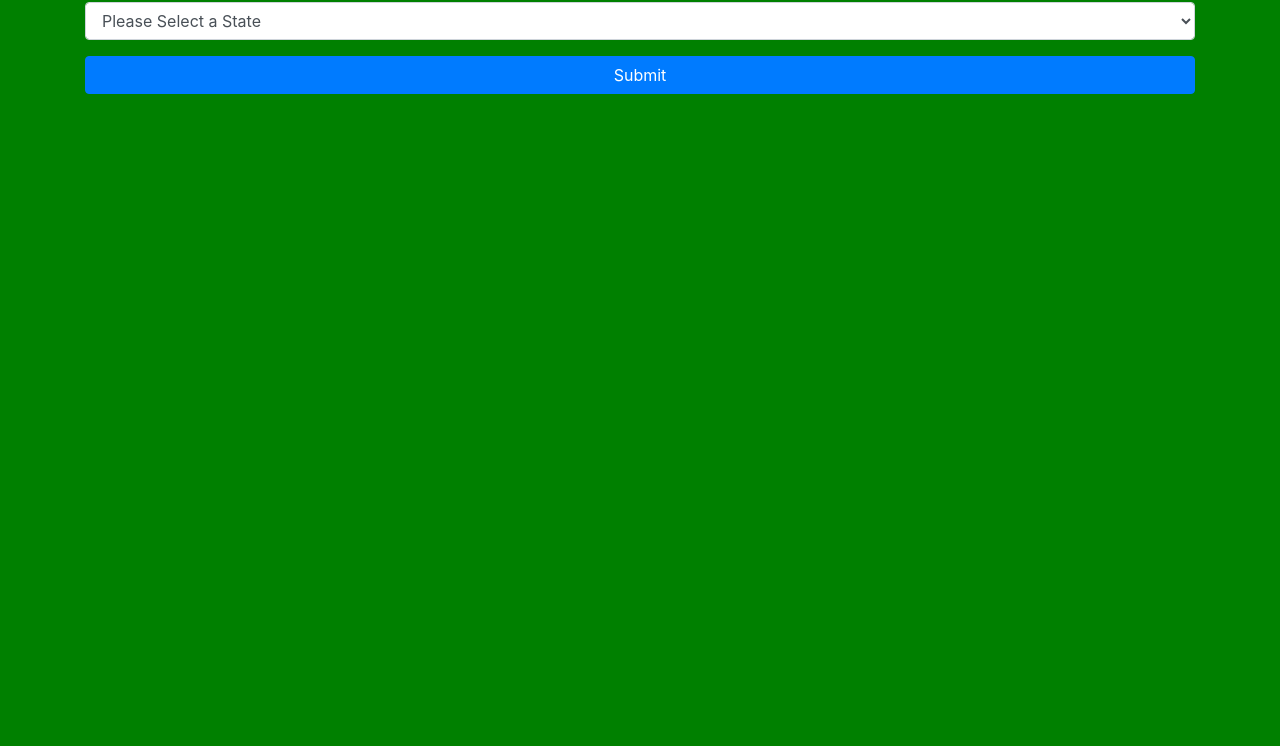
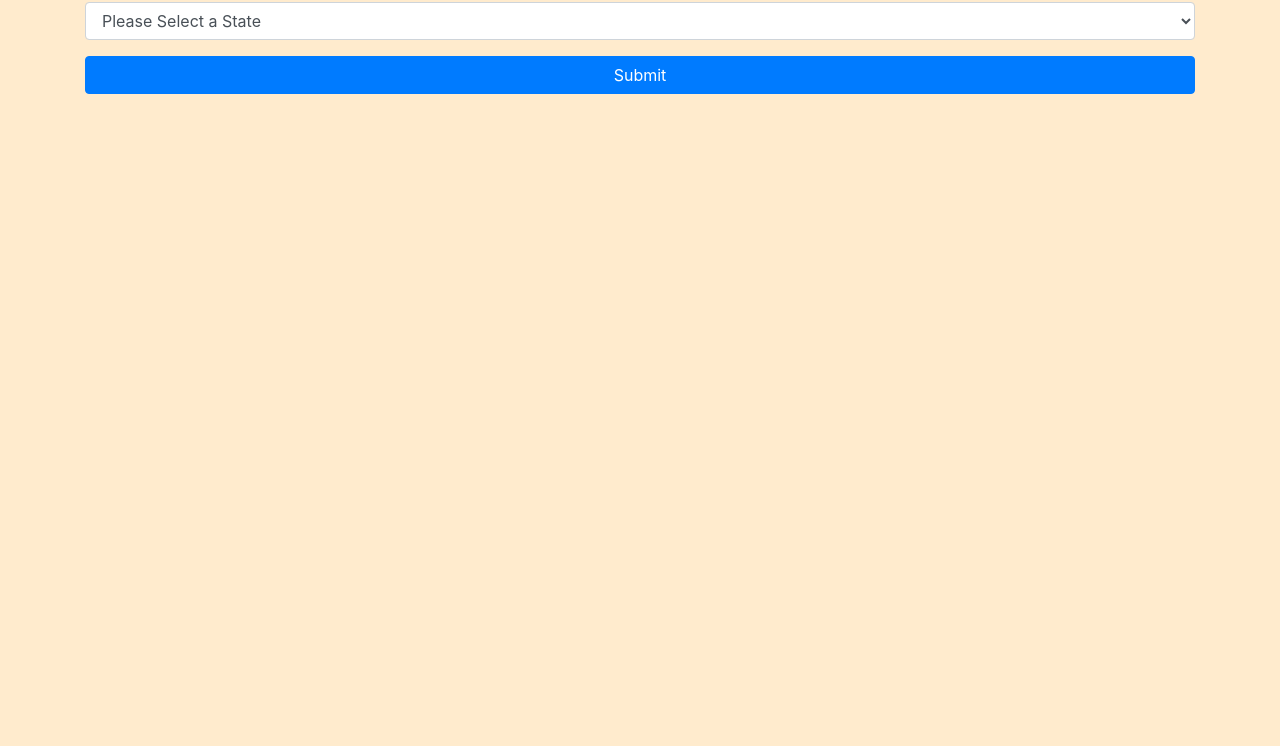
Before and after one commit to TorchAblaze/take-a-hike, a website built with webpack: page src/index.html in a window 1280 px wide. Shown: the part 54-800 px from the top of the page. Built offline with nearby package versions, Linux system fonts and the light colour scheme.

Commit message:
updated background color

```diff
--- a/src/css/styles.css
+++ b/src/css/styles.css
@@ -1,3 +1,3 @@
 body {
-  background-color: green;
+  background-color: blanchedalmond;
 }
```
